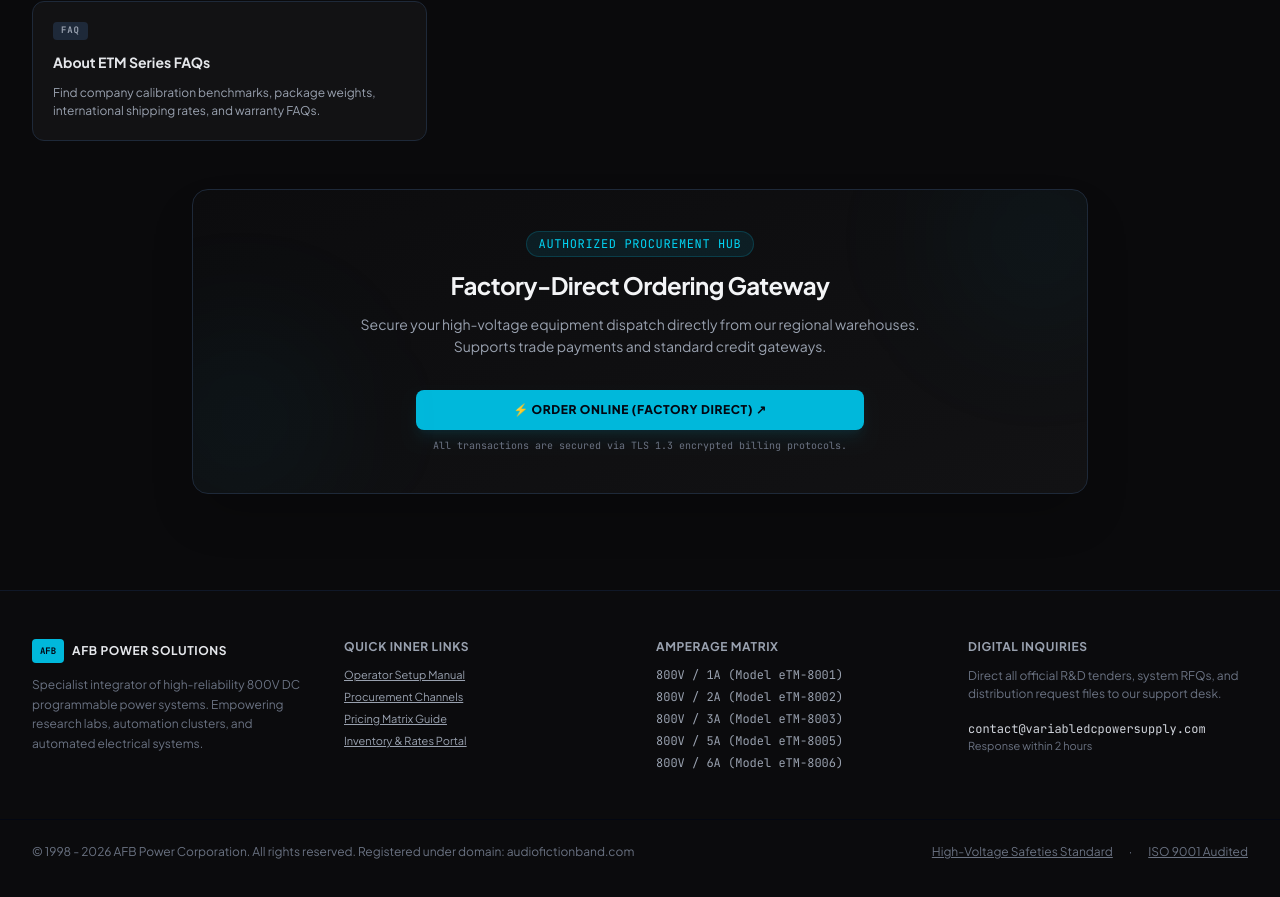
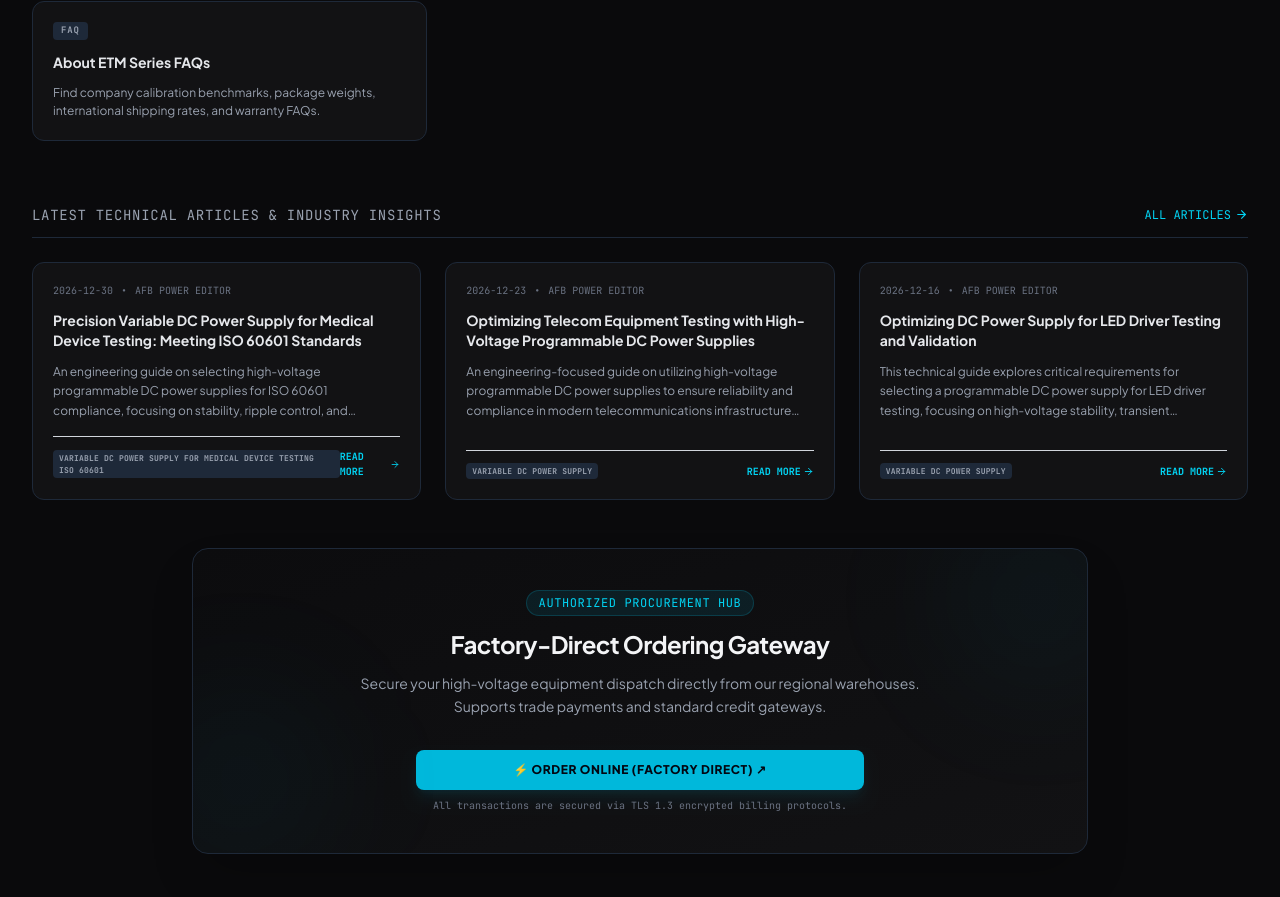
Before and after one commit to oprom0004/audiofictionband.com, a Next.js app: page / in a window 1280 px wide. Shown: the part 2692-3589 px from the top of the page. Built offline with nearby package versions, Linux system fonts and the light colour scheme.

Commit message:
feat: show latest technical articles on the home page

```diff
--- a/src/app/page.tsx
+++ b/src/app/page.tsx
@@ -1,5 +1,8 @@
 import type { Metadata } from "next";
 import HomeView from "@/components/HomeView";
+import fs from "fs";
+import path from "path";
+import matter from "gray-matter";
 
 import { META_DATA_REGISTRY } from "@/data/copywriting";
 
@@ -11,7 +14,47 @@ export const metadata: Metadata = {
   },
 };
 
+interface BlogPost {
+  slug: string;
+  title: string;
+  date: string;
+  summary: string;
+  keywords: string[];
+}
+
+function getLatestBlogPosts(): BlogPost[] {
+  const contentDir = path.join(process.cwd(), "content/variable-dc-power-supply");
+  if (!fs.existsSync(contentDir)) {
+    return [];
+  }
+
+  const files = fs.readdirSync(contentDir);
+  const posts = files
+    .filter(file => file.endsWith(".md"))
+    .map(file => {
+      const filePath = path.join(contentDir, file);
+      const fileContent = fs.readFileSync(filePath, "utf-8");
+      const { data } = matter(fileContent);
+      const slug = file.replace(/\.md$/, "");
+
+      return {
+        slug,
+        title: data.title || "Untitled Post",
+        date: data.date || "",
+        summary: data.summary || "",
+        keywords: data.keywords || [],
+      };
+    });
+
+  // Sort by date (newest first) and take the latest 3
+  return posts
+    .sort((a, b) => new Date(b.date).getTime() - new Date(a.date).getTime())
+    .slice(0, 3);
+}
+
 export default function Page() {
+  const posts = getLatestBlogPosts();
+
   const jsonLd = {
     "@context": "https://schema.org",
     "@type": "WebSite",
@@ -34,7 +77,7 @@ export default function Page() {
         type="application/ld+json"
         dangerouslySetInnerHTML={{ __html: JSON.stringify(jsonLd) }}
       />
-      <HomeView />
+      <HomeView posts={posts} />
     </>
   );
 }
--- a/src/components/HomeView.tsx
+++ b/src/components/HomeView.tsx
@@ -25,7 +25,19 @@ const ROUTE_PATH_MAP = {
   "about-faq": "/afb-power-etm-series-faq"
 };
 
-export default function HomeView() {
+interface BlogPost {
+  slug: string;
+  title: string;
+  date: string;
+  summary: string;
+  keywords: string[];
+}
+
+interface HomeViewProps {
+  posts?: BlogPost[];
+}
+
+export default function HomeView({ posts = [] }: HomeViewProps) {
   const [selectedCurrent, setSelectedCurrent] = useState<number>(5);
   const [useCase, setUseCase] = useState<string>("lab");
   const [remoteSense, setRemoteSense] = useState<boolean>(true);
@@ -352,6 +364,64 @@ export default function HomeView() {
         </div>
       </section>
 
+      {/* Latest Technical Articles & Industry Insights */}
+      {posts && posts.length > 0 && (
+        <section id="latest-articles" className="space-y-6 pt-4">
+          <div className="flex justify-between items-center border-b border-gray-800 pb-3">
+            <h3 className="text-sm font-mono uppercase tracking-wider text-gray-400">
+              Latest Technical Articles & Industry Insights
+            </h3>
+            <Link
+              href="/variable-dc-power-supply"
+              className="text-xs text-cyan-400 hover:text-cyan-300 font-mono uppercase flex items-center gap-1 transition cursor-pointer"
+            >
+              All Articles
+              <ArrowRight size={13} />
+            </Link>
+          </div>
+          <div className="grid grid-cols-1 md:grid-cols-3 gap-6">
+            {posts.map((post) => (
+              <article
+                key={post.slug}
+                className="bg-[#121214] border border-gray-800 hover:border-cyan-500/20 rounded-xl p-5 transition flex flex-col justify-between group h-full space-y-4"
+              >
+                <div className="space-y-3">
+                  <div className="flex items-center gap-2 text-[10px] font-mono text-gray-500 uppercase">
+                    <span>{post.date}</span>
+                    <span>•</span>
+                    <span>AFB Power Editor</span>
+                  </div>
+                  <h4 className="text-sm font-bold text-gray-200 group-hover:text-cyan-400 transition-colors line-clamp-2">
+                    <Link href={`/variable-dc-power-supply/${post.slug}`} className="cursor-pointer">
+                      {post.title}
+                    </Link>
+                  </h4>
+                  <p className="text-xs text-gray-400 leading-relaxed line-clamp-3">
+                    {post.summary}
+                  </p>
+                </div>
+                <div className="pt-3 border-t border-gray-850 flex justify-between items-center text-[10px] font-mono uppercase">
+                  <div className="flex gap-1.5 overflow-hidden">
+                    {post.keywords.slice(0, 1).map((kw, idx) => (
+                      <span key={idx} className="px-1.5 py-0.5 rounded bg-gray-800 text-gray-400 text-[8px] tracking-wide font-bold">
+                        {kw}
+                      </span>
+                    ))}
+                  </div>
+                  <Link
+                    href={`/variable-dc-power-supply/${post.slug}`}
+                    className="text-cyan-400 hover:text-cyan-300 flex items-center gap-0.5 transition-colors font-bold cursor-pointer"
+                  >
+                    Read More
+                    <ArrowRight size={11} className="transform group-hover:translate-x-0.5 transition-transform" />
+                  </Link>
+                </div>
+              </article>
+            ))}
+          </div>
+        </section>
+      )}
+
       {/* Official Procurement Gateway */}
       <section
         id="conversion-cta"
```
